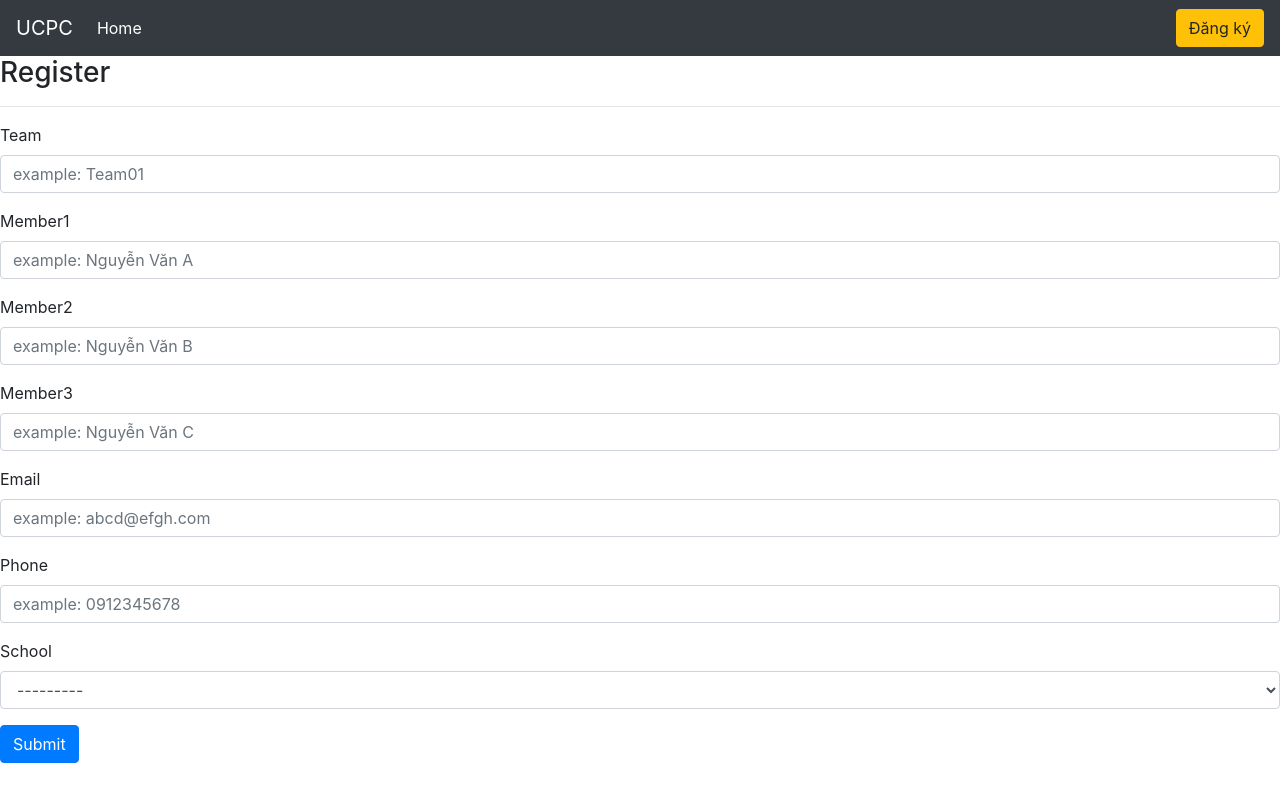
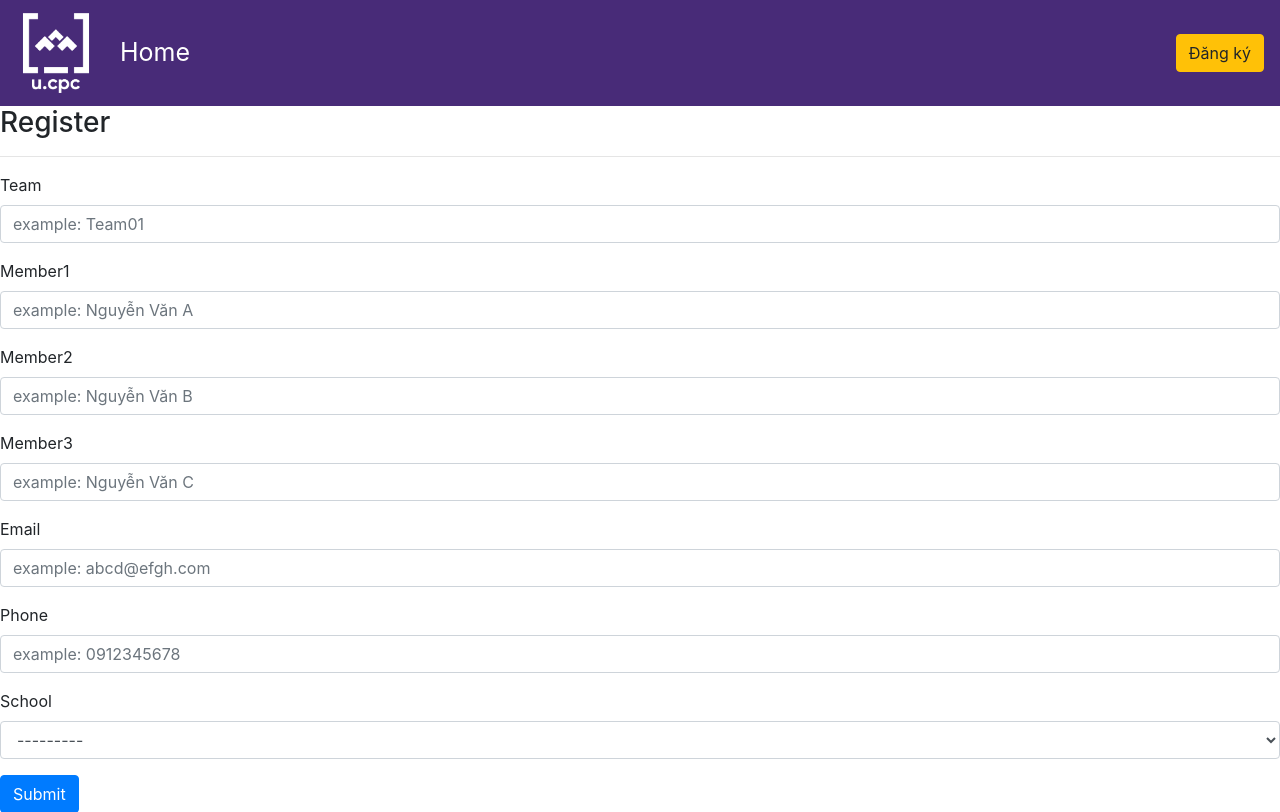
Before and after one commit to nguyendaiky/UIT-UCPC-Web, a Django app: page /register/ in a window 1280 px wide. Shown: the top 812 px of the page. Before the commit the page ends 763 px from the top, so only its background shows below. Run offline with Django 3.2, Linux system fonts and the light colour scheme; data comes from the database, SQL or seed files in the repository; some libraries are stand-ins or nearby versions.

Commit message:
fixed navbar, add logo, test banner

```diff
--- /dev/null
+++ b/register/static/register/css/main.css
@@ -0,0 +1,10 @@
+nav > .collapse > ul > li > a
+{
+    font-size: 25px;
+    color: white;
+}
+
+nav
+{
+    background-color: #482b78;
+}
--- a/register/templates/register/main.html
+++ b/register/templates/register/main.html
@@ -11,11 +11,15 @@
 	<link rel="stylesheet" type="text/css" href="{% static 'css/main.css' %}">
 
 	<link rel="stylesheet" href="{% static 'register/css/home.css' %}">
+
+	<link rel="stylesheet" href="{% static 'register/css/main.css' %}">
 </head>
 <body>
 
-	<nav class="navbar navbar-expand-lg navbar-dark bg-dark sticky-top">
-	  <a class="navbar-brand" href="{% url 'home' %}">UCPC</a>
+	<nav class="navbar navbar-expand-lg sticky-top">
+		<a class="navbar-brand" href="{% url 'home' %}">
+			<img width="80px" height="80px" src="{% static 'register/images/introduction/logo3.jpg' %}">
+		</a>
 		<button class="navbar-toggler" type="button" data-toggle="collapse" data-target="#navbarSupportedContent" aria-controls="navbarSupportedContent" aria-expanded="false" aria-label="Toggle navigation">
 			<span class="navbar-toggler-icon"></span>
 		</button>
```
Also changed, not shown: register/templates/register/home.html (+1 -9 lines), register/static/register/images/introduction/banner.jpg, register/static/register/images/introduction/logo.jpg (added), register/static/register/images/introduction/logo2.jpg (added), register/static/register/images/introduction/logo3.jpg (added), register/static/register/images/introduction/main_ucpc.jpg (deleted), register/static/register/images/introduction/resize_banner.jpg (deleted), register/static/register/images/introduction/resize_test.jpg (deleted), register/static/register/images/introduction/test.jpg (deleted). Lines whose indentation alone changed are shown as unchanged.
